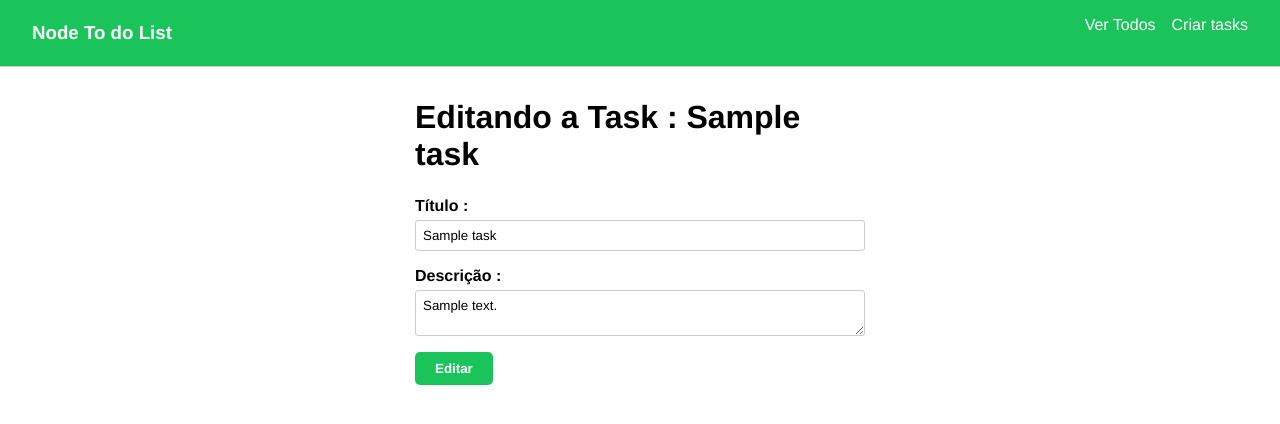
After one commit to hiensenn/MVC_nodeJS, a Node server app: page /tasks/edit/1 in a window 1280 px wide. The commit adds this page. Shown: the top 424 px of the page. Run offline with Node 20, Linux system fonts and the light colour scheme; tables that the repository leaves empty hold one stand-in row (values such as "Sample post"); some libraries are stand-ins or nearby versions.

Commit message:
editando e atualizando dados

```diff
--- a/controllers/TaskController.js
+++ b/controllers/TaskController.js
@@ -1,5 +1,4 @@
 const Task = require('../models/Task')
-
 
 module.exports = class TaskController{
 
@@ -31,6 +30,30 @@ module.exports = class TaskController{
 
     }
 
+    static async updateTask(req, res){
+
+        const id = req.params.id
+
+        const task = await Task.findOne({where: {id:id}, raw:true})
+
+        res.render('tasks/edit', {task })
+
+    }
+
+    static async updateTaskPost(req, res){
+        const id = req.body.id
+
+        const task = {
+            title: req.body.title,
+            description: req.body.description
+        }
+
+        await Task.update(task, {where: {id:id}})
+
+        res.redirect('/tasks')
+
+    }
+
     static async showTasks(req, res){
 
         const tasks = await Task.findAll({raw: true}) //os dados virão de forma 'bruta' em em array
--- a/public/css/styles.css
+++ b/public/css/styles.css
@@ -109,3 +109,12 @@ form input[type="submit"]{
     border: none;
     cursor: pointer;
 }
+
+/* edir.handlebars */
+
+.form-control-title{
+    display: flex;
+    flex-direction: column;
+    margin-bottom: 1em;
+    background-color: aqua;
+}
--- a/routes/tasksRoutes.js
+++ b/routes/tasksRoutes.js
@@ -11,6 +11,8 @@ const TaskController = require('../controllers/TaskController')
 router.get('/add', TaskController.createTasks) // o createTasks está no arquivo TaskController.js
 router.post('/add', TaskController.createTasksSave) // salvando dados
 router.post('/remove', TaskController.removeTask) // removendo dados
+router.get('/edit/:id', TaskController.updateTask) // editando dados
+router.post('/edit', TaskController.updateTaskPost)
 router.get('/', TaskController.showTasks) // o showTasks está no arquivo TaskController.js
 
 module.exports = router
--- a/views/layouts/main.handlebars
+++ b/views/layouts/main.handlebars
@@ -2,10 +2,10 @@
 <html lang="en">
 <head>
     <meta charset="UTF-8">
-    <meta http-equiv="X-UA-Compatible" content="IE=edge">
+    {{!-- <meta http-equiv="X-UA-Compatible" content="IE=edge"> --}}
     <meta name="viewport" content="width=device-width, initial-scale=1.0">
-    <link rel="stylesheet" href="../css/styles.css">
-    <link rel="stylesheet" href="https://cdn.jsdelivr.net/npm/bootstrap-icons@1.10.3/font/bootstrap-icons.css">
+    <link rel="stylesheet" type="text/css" href="/css/styles.css">
+    <link rel="stylesheet" type="text/css"  href="https://cdn.jsdelivr.net/npm/bootstrap-icons@1.10.3/font/bootstrap-icons.css">
     <title>Tasks</title>
 </head>
 <body>
--- a/views/tasks/all.handlebars
+++ b/views/tasks/all.handlebars
@@ -8,7 +8,8 @@
 
         <div class="actions">
             <a href="/"><i class="bi bi-check2"></i></a>
-            <a href="/"><i class="bi bi-pencil-square"></i></a>
+
+            <a href="/tasks/edit/{{this.id}}"><i class="bi bi-pencil-square"></i></a>
 
             <form action="/tasks/remove" method="post">
                 <input type="hidden" name="id" value="{{this.id}}">
--- a/views/tasks/create.handlebars
+++ b/views/tasks/create.handlebars
@@ -1,6 +1,7 @@
 <h1>Criação de Task </h1>
 
 <form action="/tasks/add" method="post">
+
     <div class="form-control">
         <label for="title">Título : </label>
         <input type="text" name="title" placeholder="O que você vai fazer ?">
--- /dev/null
+++ b/views/tasks/edit.handlebars
@@ -0,0 +1,19 @@
+<h1>Editando a Task : {{task.title}} </h1>
+
+<form action="/tasks/edit" method="post">
+    <input type="hidden" name="id" value="{{task.id}}">
+
+    <div class="form-control">
+        <label for="title">Título : </label>
+        <input type="text" name="title" placeholder="O que você vai fazer ?" value="{{task.title}}">
+
+    </div>
+
+    <div class="form-control">
+        <label for="description">Descrição : </label>
+        <textarea name="description" placeholder="descreva a tarefa">{{task.description}}</textarea>
+
+    </div>
+
+    <input type="submit" value="Editar">
+</form>
```
